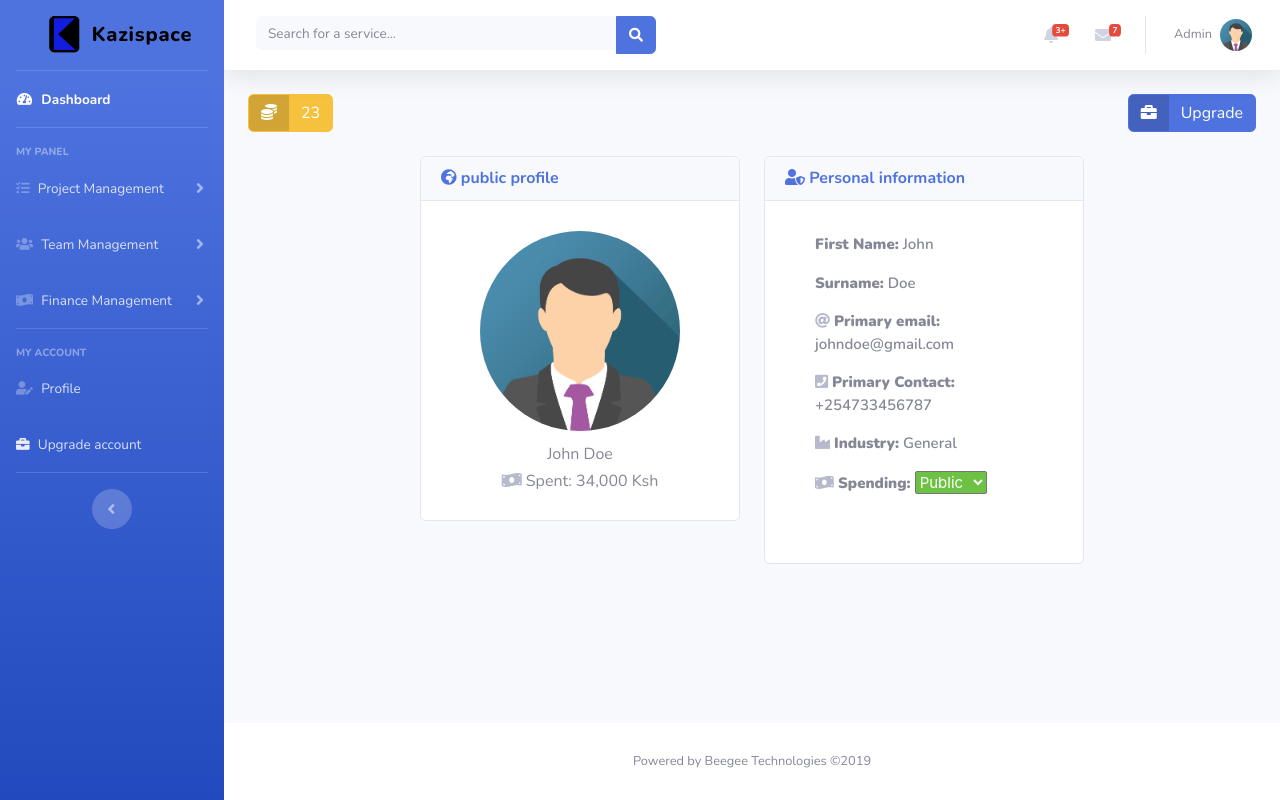
After one commit to gichimux/maid_up, a Django app: page /profile/ in a window 1280 px wide. The commit adds this page. Run offline with Django 3.2, Linux system fonts and the light colour scheme; some libraries are stand-ins or nearby versions.

Commit message:
create client-profile

```diff
--- a/app/models.py
+++ b/app/models.py
@@ -10,7 +10,7 @@ class Verification(models.Model):
      personel = models.IntegerField(default=0)
 
 
-class Worker(models.Model):
+class Freelancer(models.Model):
      fname = models.CharField(max_length=50)
      lname = models.CharField(max_length=50)
      profile_pic = models.ImageField(upload_to='profilePics/', height_field=None, width_field=None, max_length=None,default='DEFAULT_VALUE')
--- a/app/templates/app/landing.html
+++ b/app/templates/app/landing.html
@@ -5,11 +5,11 @@
         <div class="row space-100">
           <div class="col-lg-6 col-md-12 col-xs-12">
             <div class="contents">
-              <h2 class="head-title">Get your projects done by Africa's best freelancers</h2>
-              <p>we are a service marketplace that links clients and businesses <br>with skilled service providers around the continent</p>
+              <h2 class="head-title">Use technology to take your business to the next level</h2>
+              <p>We are a platform that provides software to digitize your business and connects you with skilled independent <br>service providers</p>
               <div class="header-button">
                 <a href="#" class="btn btn-border-filled">Post a Project</a>
-                <a href="#" class="btn btn-border page-scroll">I'm a freelancer</a>
+                <a href="#" class="btn btn-border page-scroll"><span id="action-btn">I'm a freelancer</span></a>
               </div>
             </div>
           </div>
--- a/app/templates/client/base.html
+++ b/app/templates/client/base.html
@@ -18,6 +18,7 @@
 
   <!-- Custom styles for this template-->
   <link href="{% static 'css/client/client_main.css'%}" rel="stylesheet">
+  <link href="{% static 'css/client/extra.css'%}" rel="stylesheet">
 <style>
 .checked {
   color: orange;
@@ -115,7 +116,7 @@
         My account
       </div>
       <li class="nav-item">
-        <a class="nav-link collapsed" href="#"  aria-expanded="true" aria-controls="collapsePages">
+        <a class="nav-link collapsed" href="{% url 'client_profile'%}"  aria-expanded="true" aria-controls="collapsePages">
           <i class="fas fa-user-edit"></i>
           <span>Profile</span>
         </a>
@@ -124,7 +125,7 @@
 
       <li class="nav-item">
         <a class="nav-link collapsed" href="#" aria-expanded="true" aria-controls="collapsePages">
-          <i class="fas fa-caret-square-up  fa-1x text-gray-200"></i>
+          <i class="fas fa-briefcase  fa-1x text-gray-200"></i>
           <span> Upgrade account</span>
         </a>
 
--- a/app/templates/client/index.html
+++ b/app/templates/client/index.html
@@ -169,7 +169,7 @@
                   {% comment %} gigs go here {% endcomment %}
                   <div class="row">
                   <div class="col-sm-4">
-                  <div class="card" style="width: 12rem;">
+                  <div class="card" >
                     <img src="{% static 'img/web_dev.svg'%}" class="card-img-top" alt="...">
                         <div class="card-body">
                           <h5 class="card-text">I make websites</h5>
@@ -184,7 +184,7 @@
                     </div>
 
                     <div class="col-sm-4">
-                    <div class="card" style="width: 12rem;">
+                    <div class="card" >
                       <img src="{% static 'img/web_dev.svg'%}" class="card-img-top" alt="...">
                         <div class="card-body">
                          <h5 class="card-text">I make logos</h5>
@@ -199,7 +199,7 @@
                     </div>
 
                     <div class="col-sm-4">
-                    <div class="card" style="width: 12rem;">
+                    <div class="card" >
                       <img src="{% static 'img/web_dev.svg'%}" class="card-img-top" alt="...">
                         <div class="card-body">
                          <h5 class="card-text">I design posters</h5>
--- /dev/null
+++ b/app/templates/client/profile/profile.html
@@ -0,0 +1,68 @@
+{% extends 'client/base.html' %}
+{% load static %}
+{% block content%}
+  <!-- Begin Page Content -->
+        <div class="container-fluid">
+            <div class="d-sm-flex align-items-center justify-content-between mb-4">
+                    <a href="#" class="btn btn-warning btn-icon-split">
+                    <span class="icon text-white-90">
+                      <i class="fas fa-coins"></i>
+                    </span>
+                    <span class="text">23</span>
+                  </a>
+
+                   <a href="#" class="btn btn-primary btn-icon-split">
+                    <span class="icon text-white-90">
+                      <i class="fa fa-briefcase"></i>
+                    </span>
+                    <span class="text">Upgrade</span>
+                  </a>
+
+                  </div>
+
+            <!-- Content Row -->
+            <div class="row justify-content-center" >
+                <div class="col-lg-4 col-md-4 " >
+                    <div class="card mb-4" >
+                    <div class="card-header">
+                    <h6 class="m-0 font-weight-bold text-primary"><i class="fas fa-globe-africa"></i> public profile</h6>
+                    </div>
+                    <div class="card-body">
+                    <div class="avatar-holder">
+                        <img class="rounded-circle" src="{% static 'img/img_avatar.png'%}">
+                    </div><br>
+                    <div class="info-holder">
+                    <h6 class="text-center"> John Doe</h6>
+                    <h6 class="text-center"><i class="fas fa-money-bill-wave  fa-1x text-gray-500"></i> Spent: 34,000 Ksh
+                    </div>
+                    </div>
+                    </div>
+                </div>
+
+
+
+
+                <div class="col-lg-4 col-md-4 " >
+                 <div class="card mb-4">
+                    <div class="card-header ">
+                  <h6 class="m-0 font-weight-bold text-primary"><i class="fas fa-user-shield"></i> Personal information</h6>
+                 </div>
+
+                    <div class="card-body">
+                    <div class="info-form">
+                    <p><strong>First Name:</strong> John</p>
+                    <p><strong>Surname:</strong> Doe</p>
+                    <p> <i class="fas fa-at  fa-1x text-gray-500"></i> <strong>Primary email:</strong> johndoe@gmail.com</p>
+                    <p> <i class="fas fa-phone-square  fa-1x text-gray-500"></i> <strong>Primary Contact:</strong> +254733456787</p>
+                    <p> <i class="fas fa-industry  fa-1x text-gray-500"></i> <strong>Industry:</strong> General</p>
+                    <p><strong><i class="fas fa-money-bill-wave  fa-1x text-gray-500"></i> Spending:</strong> <select><option value="public"> Public</option><option value="private"> Private</option></select></p>
+                    </div>
+                    </div>
+
+                    </div>
+                </div>
+
+            </div>
+        </div>
+
+{% endblock %}
--- a/app/urls.py
+++ b/app/urls.py
@@ -7,6 +7,7 @@ from django.conf.urls.static import static
 urlpatterns=[
     url(r'^$',views.landing,name='landing'),
     url(r'^client/',views.client_index,name='client_index'),
+    url(r'^profile/',views.client_profile,name='client_profile'),
 ]
 
 if settings.DEBUG:
--- a/app/views.py
+++ b/app/views.py
@@ -24,7 +24,7 @@ def view_client_gig(request):
 
 
 def client_profile(request):
-    return render(request, 'app/landing.html', {})
+    return render(request, 'client/profile/profile.html', {})
 
 # ====================================================
 # freelancer views
--- /dev/null
+++ b/static/css/client/extra.css
@@ -0,0 +1,33 @@
+.avatar-holder{
+    height: 200px;
+    width: 200px;
+    margin: auto;
+}
+
+.avatar-holder img{
+    height: 200px;
+    width: 200px;
+    margin-top:10px;
+}
+/* .info-holder{
+    margin-top: 5px;
+} */
+
+
+  .info-form{
+      font-weight: 600;
+      font-size: 15px;
+      text-align: left;
+      margin-left: 20px;
+      padding: 10px;
+      height: 100%;
+      padding-top: 12px;
+      padding-bottom: 33px;
+  }
+
+  select{
+      background-color: #6DC143;
+      border-radius: 2px;
+      color: #fff;
+      font-family: -apple-system, BlinkMacSystemFont, 'Segoe UI', Roboto, Oxygen, Ubuntu, Cantarell, 'Open Sans', 'Helvetica Neue', sans-serif;
+  }
```
